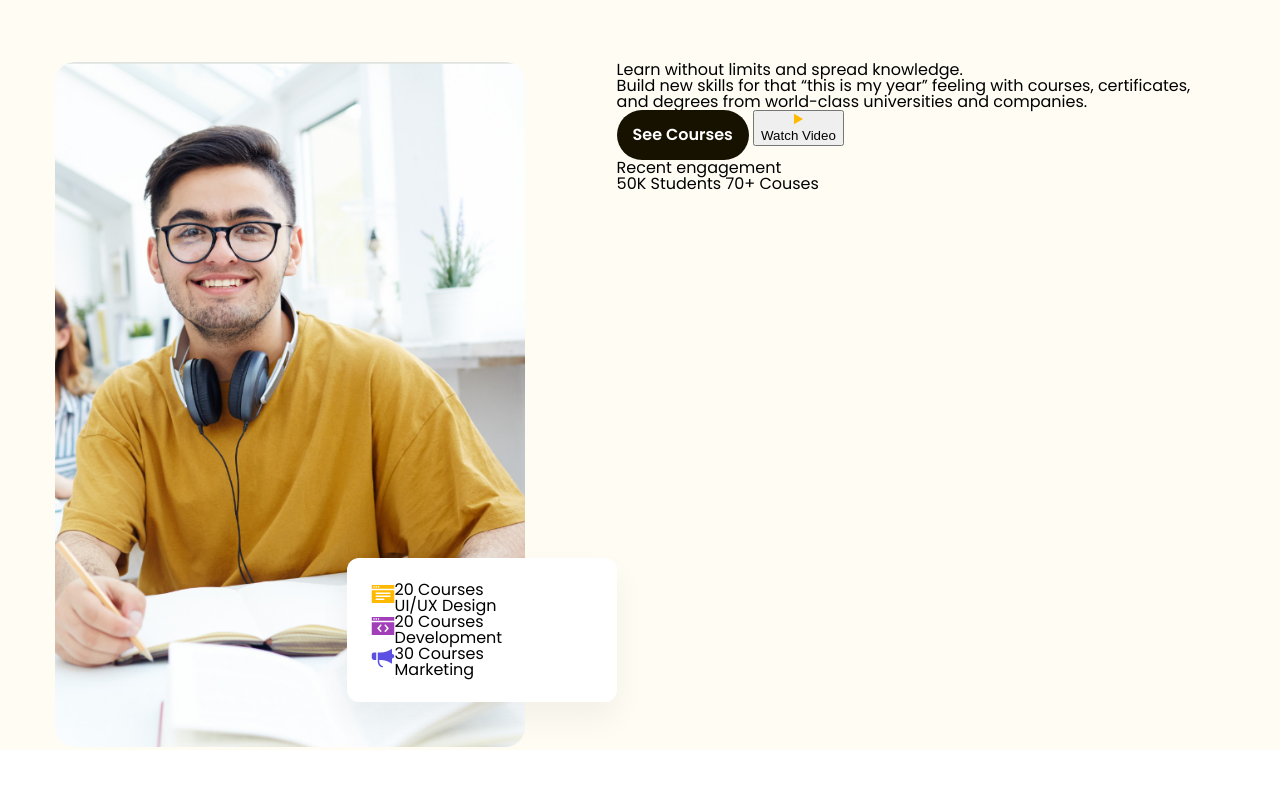
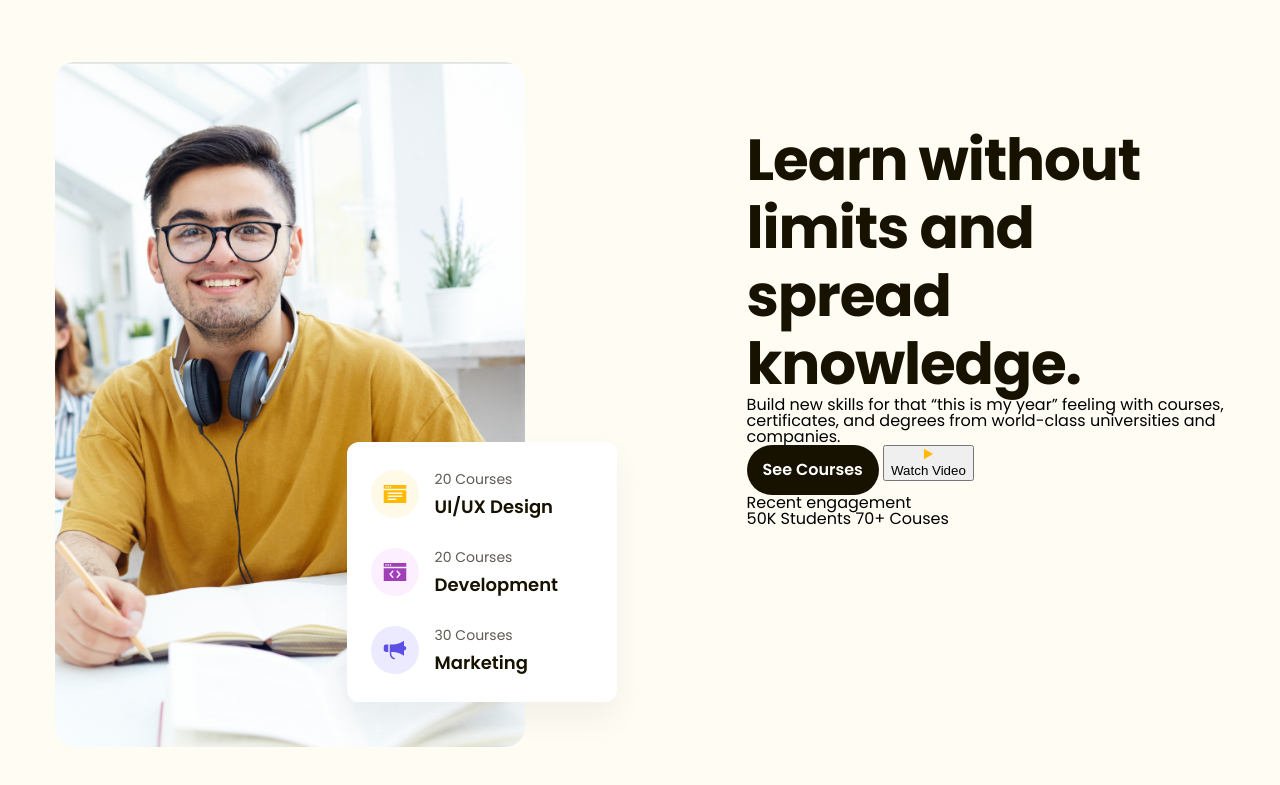
Before and after one commit to nghoang110/Figma-to-HTML, a plain HTML site: page index.html in a window 1280 px wide. Shown: the part 89-874 px from the top of the page. Drawn offline with Linux system fonts and the light colour scheme.

Commit message:
commit 3nd

```diff
--- a/assets/css/style.css
+++ b/assets/css/style.css
@@ -1,5 +1,9 @@
 * {
   box-sizing: border-box;
+
+  :root {
+    --font-heading: "Sen";sans-serif;
+  }
 }
 html {
   /* 1 rem = 16px */
@@ -13,7 +17,7 @@ body {
   font-family: "Poppins", sans-serif;
 }
 
-/* ==================chung=================== */
+/* ===============================================chung=============================================== */
 a {
   text-decoration: none;
   /* bỏ gạch chân  */
@@ -42,7 +46,7 @@ a {
   cursor: pointer;
   opacity: 0.9;
 }
-/* ==================header=================== */
+/* ===========================================header============================================= */
 .header {
   background: #fffcf4;
 }
@@ -98,10 +102,10 @@ a {
   margin-left: 49px;
 }
 
-/* -------------hero------------- */
+/* -------------------------------------------------------------HERO---------------------------------------------------------- */
 
 .hero {
-  padding-top: 57px;
+  padding: 57px 0 65px;
   background: #fffcf4;
 }
 
@@ -109,13 +113,11 @@ a {
   display: flex;
 }
 
+/* --------------------------------------hero left----------------------------------------- */
+
 .hero .media-block {
   width: 48%;
   position: relative;
-}
-
-.hero .content-block {
-  width: 52%;
 }
 
 /* xử lí nếu hình ảnh k vừa kích thước */
@@ -140,4 +142,72 @@ a {
 
 .hero-sumary .item {
   display: flex;
+  align-items: center;
 }
+
+/* tác động đến thẻ item nằm sau thẻ item khác */
+.hero-sumary .item + .item {
+  margin-top: 22px;
+}
+
+.hero-sumary .icon {
+  width: 48px;
+  height: 48px;
+  border-radius: 50%;
+
+  /* căn giữa icon */
+  display: flex;
+  justify-content: center;
+  align-items: center;
+
+  background-color: #fff9e8;
+}
+
+.hero-sumary .icon2 {
+  background-color: #fcefff;
+}
+
+.hero-sumary .icon3 {
+  background-color: #ebeaff;
+}
+
+.hero-sumary .info {
+  margin-left: 16px;
+}
+
+.hero-sumary .label {
+  color: #5f5b53;
+
+  font-size: 1.4rem;
+
+  line-height: 1.86; /* 185.714% */
+}
+
+.hero-sumary .title {
+  color: #171100;
+
+  font-size: 1.8rem;
+
+  font-weight: 600;
+  line-height: 1.67; /* 166.667% */
+}
+
+/* ---------------------------------------hero right--------------------------------------- */
+
+.hero .content-block {
+  width: 52%;
+  padding-left: 130px;
+  padding-top: 64px;
+}
+
+.hero .heading {
+  color: #171100;
+
+  /* tạo biến chung ở trên cùng */
+  font-family: var(--font-heading);
+  font-size: 5.8rem;
+
+  font-weight: 700;
+  line-height: 1.17; /* 117.241% */
+  letter-spacing: -1.16px;
+}
--- a/index.html
+++ b/index.html
@@ -74,7 +74,7 @@
 
                 <!-- item 2 -->
                 <div class="item">
-                  <div class="icon">
+                  <div class="icon icon2">
                     <img src="./assets/icon/dev.svg" alt="" />
                   </div>
 
@@ -86,7 +86,7 @@
 
                 <!-- item 3 -->
                 <div class="item">
-                  <div class="icon">
+                  <div class="icon icon3">
                     <img src="./assets/icon/marketing.svg" alt="" />
                   </div>
 
```
